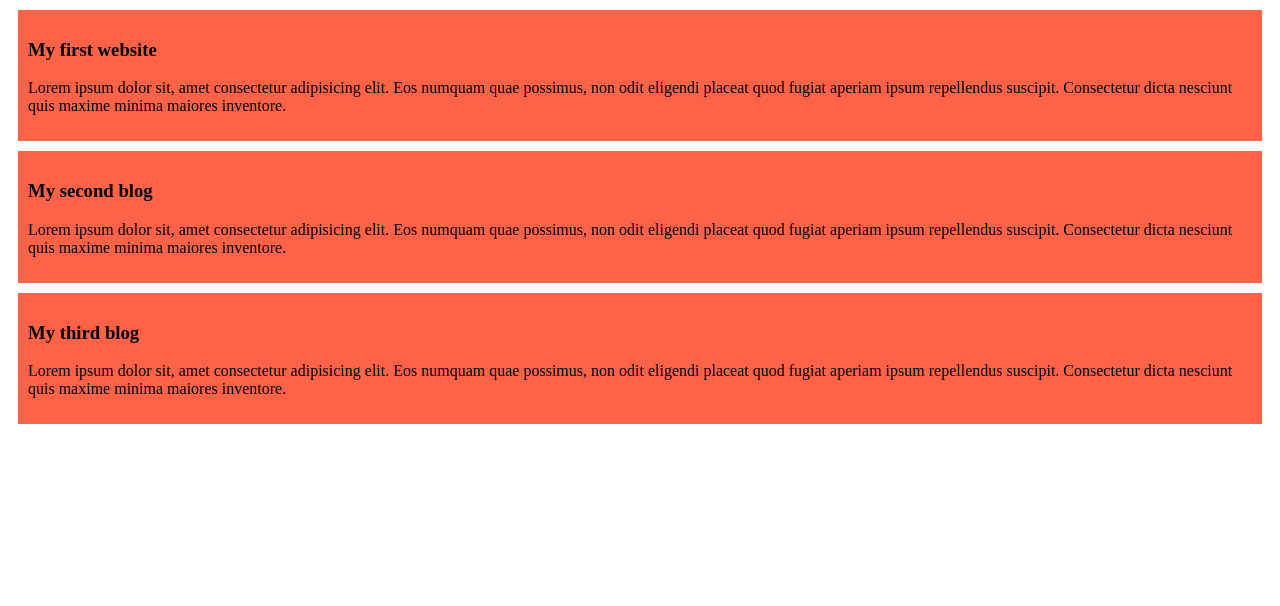
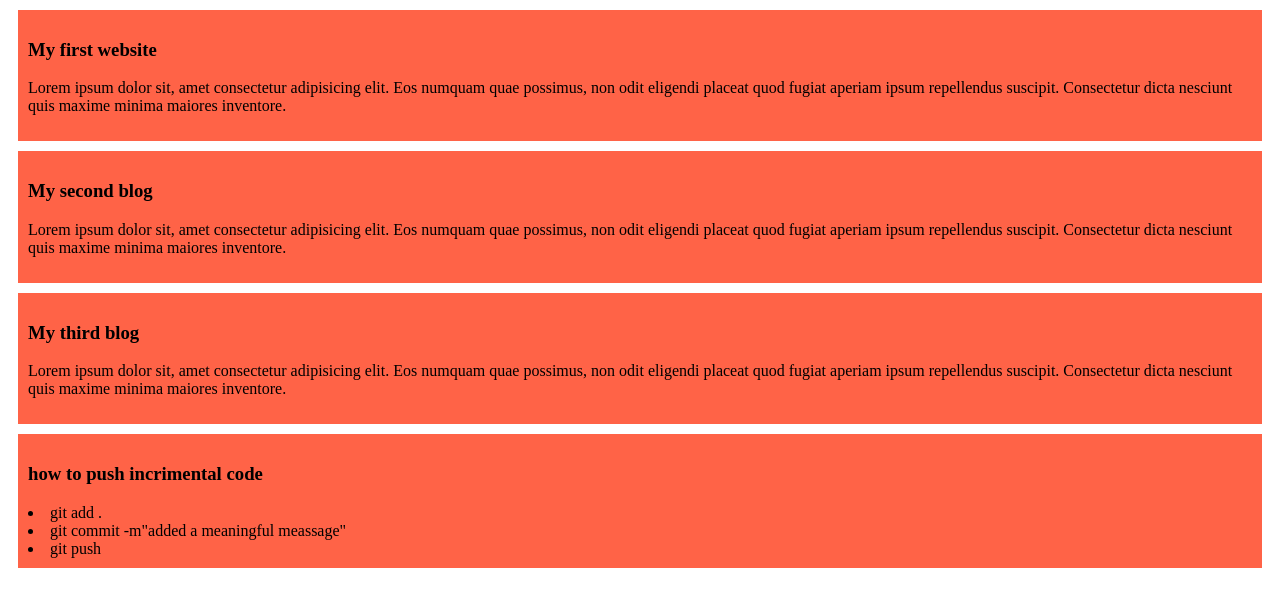
Before and after one commit to ashrafulislam65/my-simple-website, a plain HTML site: page index.html in a window 1280 px wide. Drawn offline with Linux system fonts and the light colour scheme.

Commit message:
added a list

```diff
--- a/index.html
+++ b/index.html
@@ -19,6 +19,12 @@
         <h3>My third  blog</h3>
         <p>Lorem ipsum dolor sit, amet consectetur adipisicing elit. Eos numquam quae possimus, non odit eligendi placeat quod fugiat aperiam ipsum repellendus suscipit. Consectetur dicta nesciunt quis maxime minima maiores inventore.</p>
     </div>
+    <div>
+        <h3>how to push incrimental code</h3>
+        <li>git add .</li>
+        <li>git commit -m"added a meaningful meassage"</li>
+        <li>git push</li>
+    </div>
 
 </body>
 </html>
```
